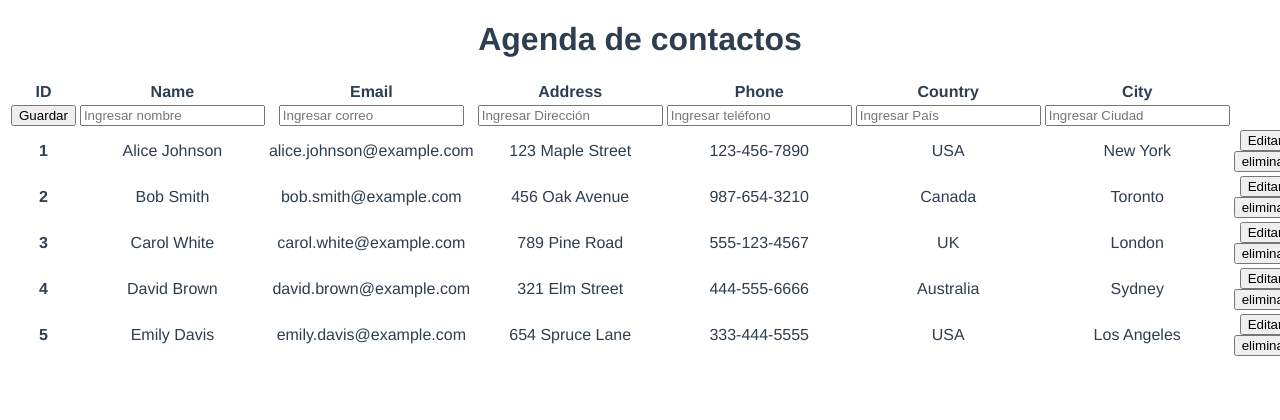
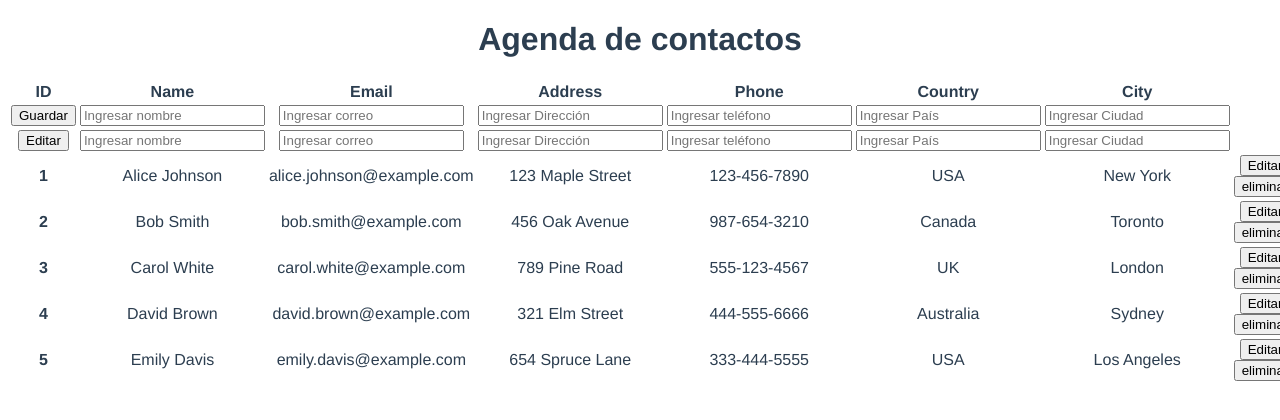
Before and after one commit to sergiosergito/practica1-agenda, a Vue app: page / in a window 1280 px wide. Shown: the top 420 px of the page. Built offline with nearby package versions, Linux system fonts and the light colour scheme.

Commit message:
feat: Editar implementado

```diff
--- a/src/views/HomeView.vue
+++ b/src/views/HomeView.vue
@@ -70,6 +70,66 @@
           </th>
           <th></th>
         </tr>
+        <tr>
+          <th scope="col">
+            <button
+              type="button"
+              class="btn btn-primary"
+              @click="confirmarEditar()"
+            >
+              Editar
+            </button>
+          </th>
+          <th scope="col">
+            <input
+              type="text"
+              v-model="editContactName"
+              class="form-control"
+              placeholder="Ingresar nombre"
+            />
+          </th>
+          <th scope="col">
+            <input
+              type="text"
+              v-model="editContactEmail"
+              class="form-control"
+              placeholder="Ingresar correo"
+            />
+          </th>
+          <th scope="col">
+            <input
+              type="text"
+              v-model="editContactAddress"
+              class="form-control"
+              placeholder="Ingresar Dirección"
+            />
+          </th>
+          <th scope="col">
+            <input
+              type="text"
+              v-model="editContactPhone"
+              class="form-control"
+              placeholder="Ingresar teléfono"
+            />
+          </th>
+          <th scope="col">
+            <input
+              type="text"
+              v-model="editContactCountry"
+              class="form-control"
+              placeholder="Ingresar País"
+            />
+          </th>
+          <th scope="col">
+            <input
+              type="text"
+              v-model="editContactCity"
+              class="form-control"
+              placeholder="Ingresar Ciudad"
+            />
+          </th>
+          <th></th>
+        </tr>
       </thead>
       <tbody>
         <tr v-for="(item, index) in obtenerLista" :key="item.id">
@@ -84,7 +144,7 @@
             <button
               type="button"
               class="btn btn-primary"
-              @click="abrirModal(index)"
+              @click="startEditing(item)"
             >
               Editar
             </button>
@@ -127,6 +187,12 @@ export default {
       newContactCountry: "",
       newContactCity: "",
       newContact: null,
+      editContactName: "",
+      editContactEmail: "",
+      editContactAddress: "",
+      editContactPhone: "",
+      editContactCountry: "",
+      editContactCity: "",
     };
   },
   mounted() {},
@@ -142,6 +208,21 @@ export default {
       if (this.contacts.length === 0) return 1;
       const maxId = Math.max(...this.contacts.map((c) => c.id));
       return maxId + 1;
+    },
+
+    borrarCampos() {
+      this.newContactName = "";
+      this.newContactEmail = "";
+      this.newContactAddress = "";
+      this.newContactPhone = "";
+      this.newContactCountry = "";
+      this.newContactCity = "";
+      this.editContactName = "";
+      this.editContactEmail = "";
+      this.editContactAddress = "";
+      this.editContactPhone = "";
+      this.editContactCountry = "";
+      this.editContactCity = "";
     },
 
     crearNuevo() {
@@ -165,14 +246,46 @@ export default {
         );
         console.log(this.newContact);
         this.contacts.push(this.newContact);
+        this.borrarCampos();
       } else {
         this.newContact = null;
-        this.newContactName = "";
-        this.newContactEmail = "";
-        this.newContactAddress = "";
-        this.newContactPhone = "";
-        this.newContactCountry = "";
-        this.newContactCity = "";
+        this.borrarCampos();
+      }
+    },
+    startEditing(contact) {
+      this.editingContactId = contact.id;
+      this.editContactName = contact.name;
+      this.editContactEmail = contact.email;
+      this.editContactAddress = contact.address;
+      this.editContactPhone = contact.phone;
+      this.editContactCountry = contact.country;
+      this.editContactCity = contact.city;
+    },
+    confirmarEditar() {
+      if (
+        this.editContactName.trim() &&
+        this.editContactEmail.trim() &&
+        this.editContactAddress.trim() &&
+        this.editContactPhone.trim() &&
+        this.editContactCity.trim() &&
+        this.editContactCountry.trim()
+      ) {
+        const contact = this.contacts.find(
+          (c) => c.id === this.editingContactId
+        );
+        if (contact) {
+          contact.name = this.editContactName;
+          contact.email = this.editContactEmail;
+          contact.address = this.editContactAddress;
+          contact.phone = this.editContactPhone;
+          contact.country = this.editContactCountry;
+          contact.city = this.editContactCity;
+          this.editingContactId = null;
+        }
+        console.log(contact);
+        this.borrarCampos();
+      } else {
+        this.borrarCampos();
       }
     },
   },
```
